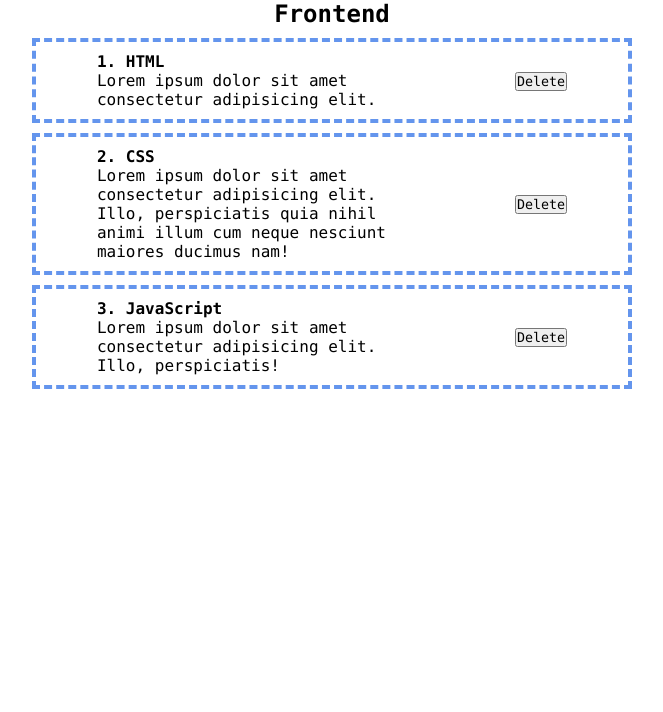
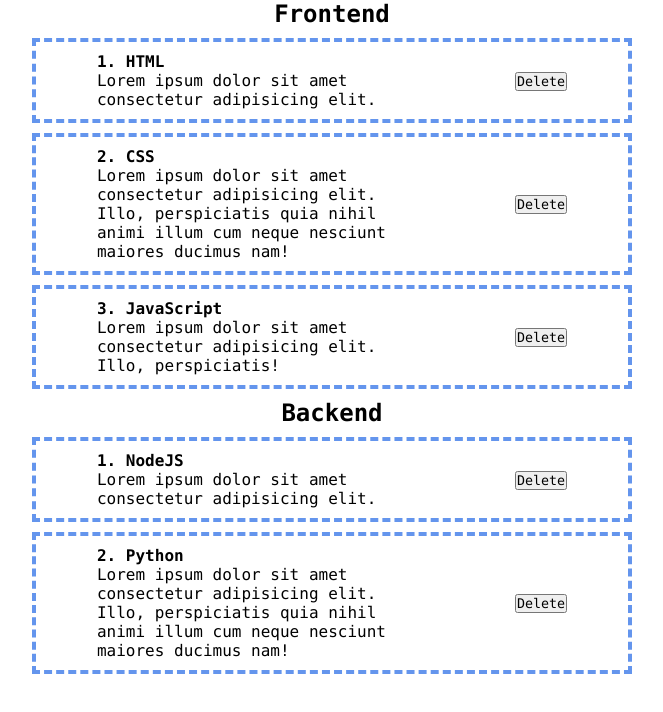
Before and after one commit to wwwax/ulbi-react, a React (Create React App) app: page / in a window 1280 px wide. Shown: the top 712 px of the page, without its empty margins (308-971 px from the left). Built offline with nearby package versions, Linux system fonts and the light colour scheme; the HTML template or start-up script is replaced by a standard one.

Commit message:
post lists

```diff
--- a/src/components/App.js
+++ b/src/components/App.js
@@ -3,7 +3,7 @@ import PostList from "./PostList";
 import styles from "./App.module.css";
 
 export default function App() {
-  const [posts, setPosts] = useState([
+  const [frontend, setFrontend] = useState([
     {
       id: 1,
       title: "HTML",
@@ -21,9 +21,23 @@ export default function App() {
     },
   ]);
 
+  const [backend, setBackend] = useState([
+    {
+      id: 1,
+      title: "NodeJS",
+      body: "Lorem ipsum dolor sit amet consectetur adipisicing elit.",
+    },
+    {
+      id: 2,
+      title: "Python",
+      body: "Lorem ipsum dolor sit amet consectetur adipisicing elit. Illo, perspiciatis quia nihil animi illum cum neque nesciunt maiores ducimus nam!",
+    },
+  ]);
+
   return (
     <div className={styles.app}>
-      <PostList posts={posts} title={"Frontend"} />
+      <PostList posts={frontend} title={"Frontend"} />
+      <PostList posts={backend} title={"Backend"} />
     </div>
   );
 }
```
